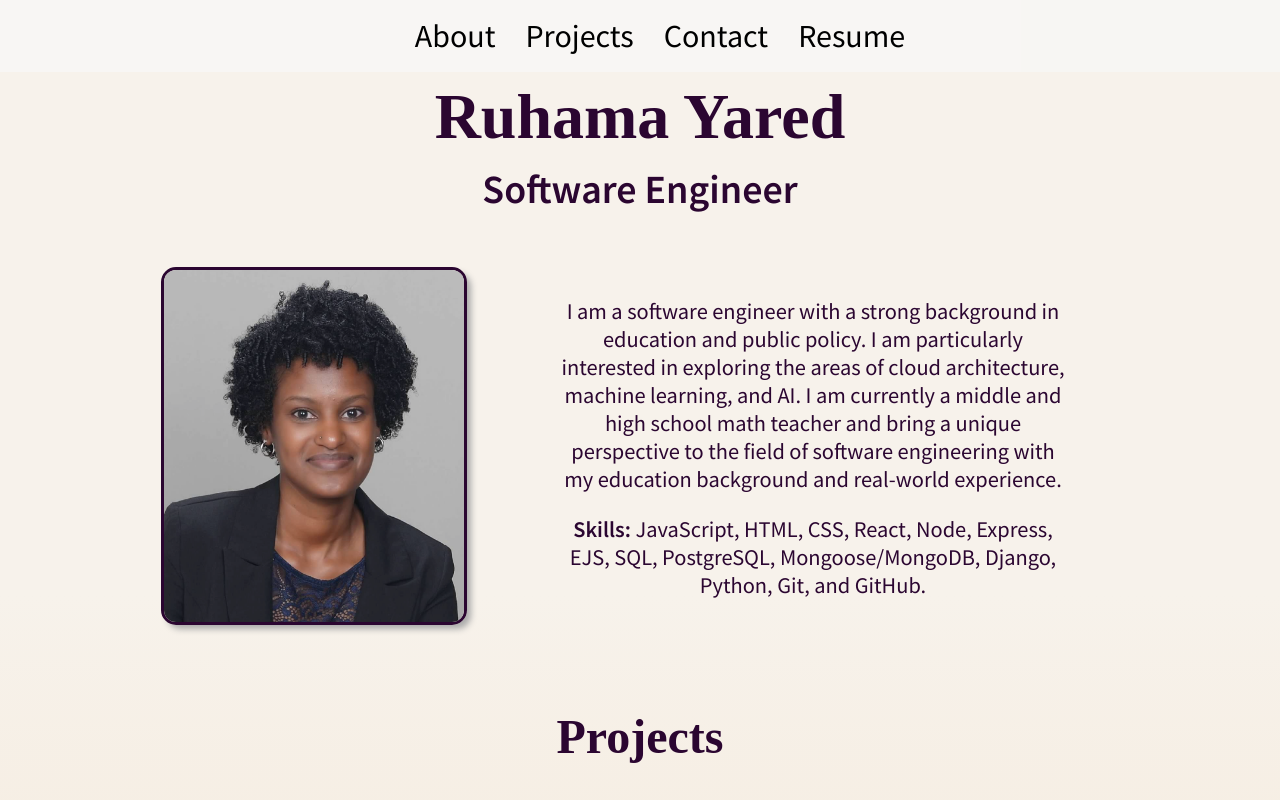
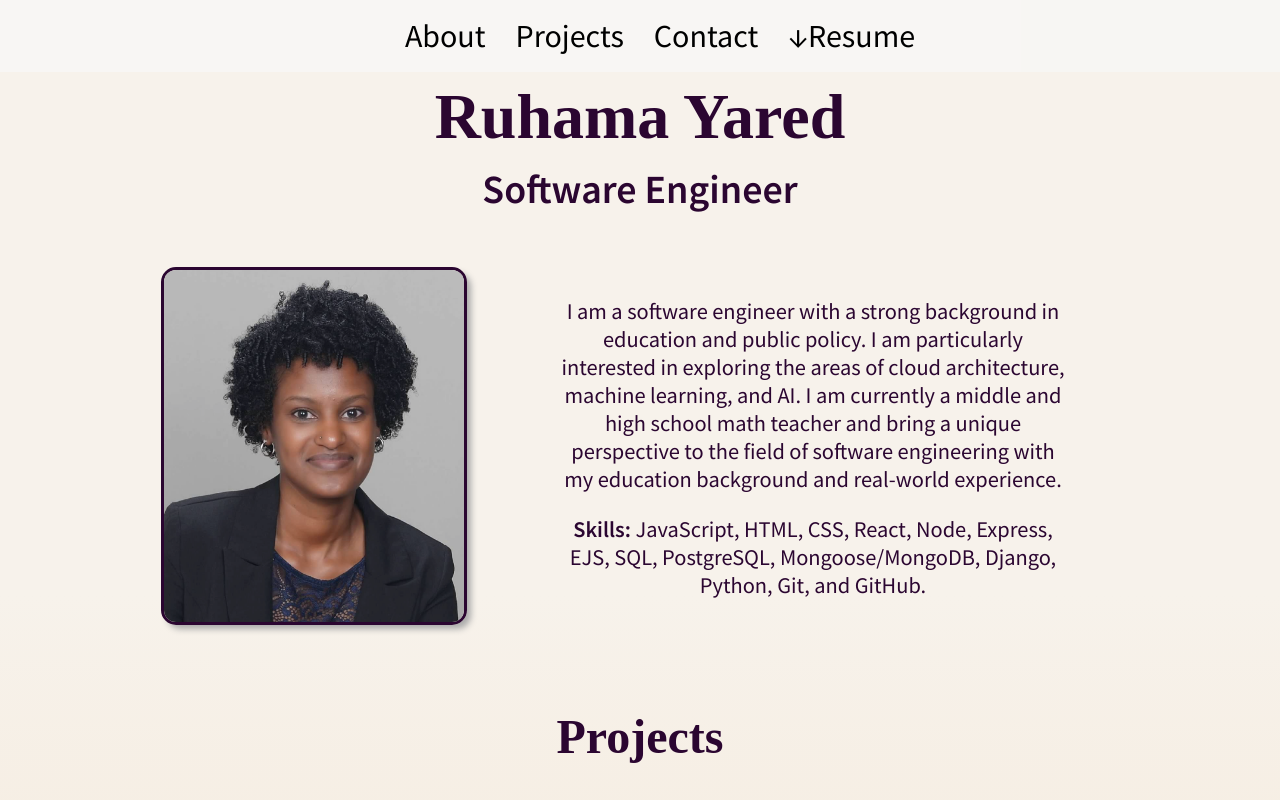
Before and after one commit to ruhamayared/portfolio-v1, a React (Create React App) app: page / in a window 1280 px wide. Shown: the top 800 px of the page. Built offline with nearby package versions, Linux system fonts and the light colour scheme; grey boxes are pictures that could not be loaded; a web font is replaced by a local one.

Commit message:
add a download icon

```diff
--- a/src/components/header.jsx
+++ b/src/components/header.jsx
@@ -12,7 +12,7 @@ function Header() {
             <li><a href="#bio" className="hide">About</a></li>
             <li><a href="#projects" className="hide">Projects</a></li>
             <li><a href="#contact">Contact</a></li>
-            <li><a href={resume} download="Ruhama_Yared_Resume">Resume</a></li>
+            <li><a href={resume} download="Ruhama_Yared_Resume">↓Resume</a></li>
           </ul>
         </div>
       </nav>
```
